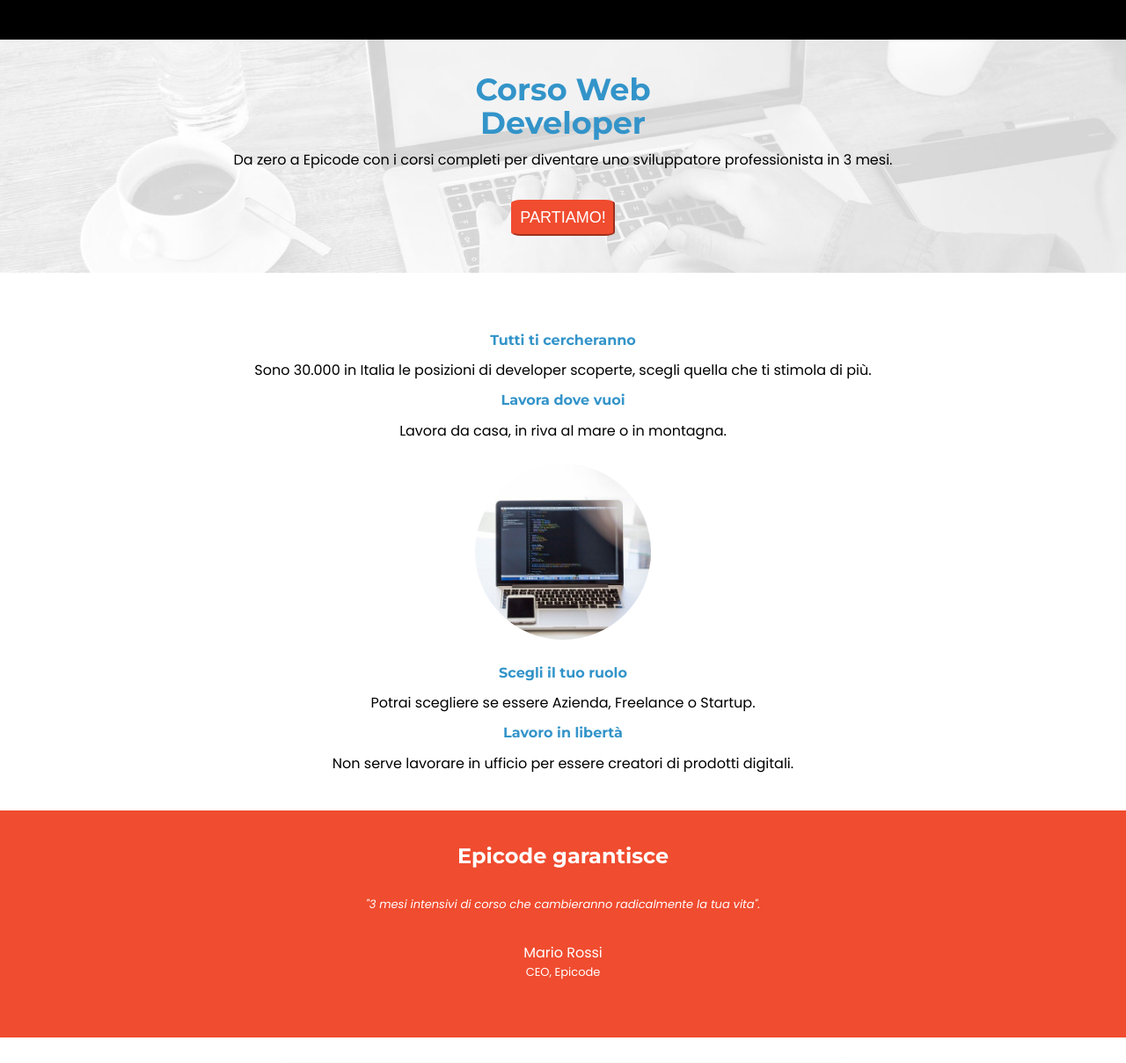
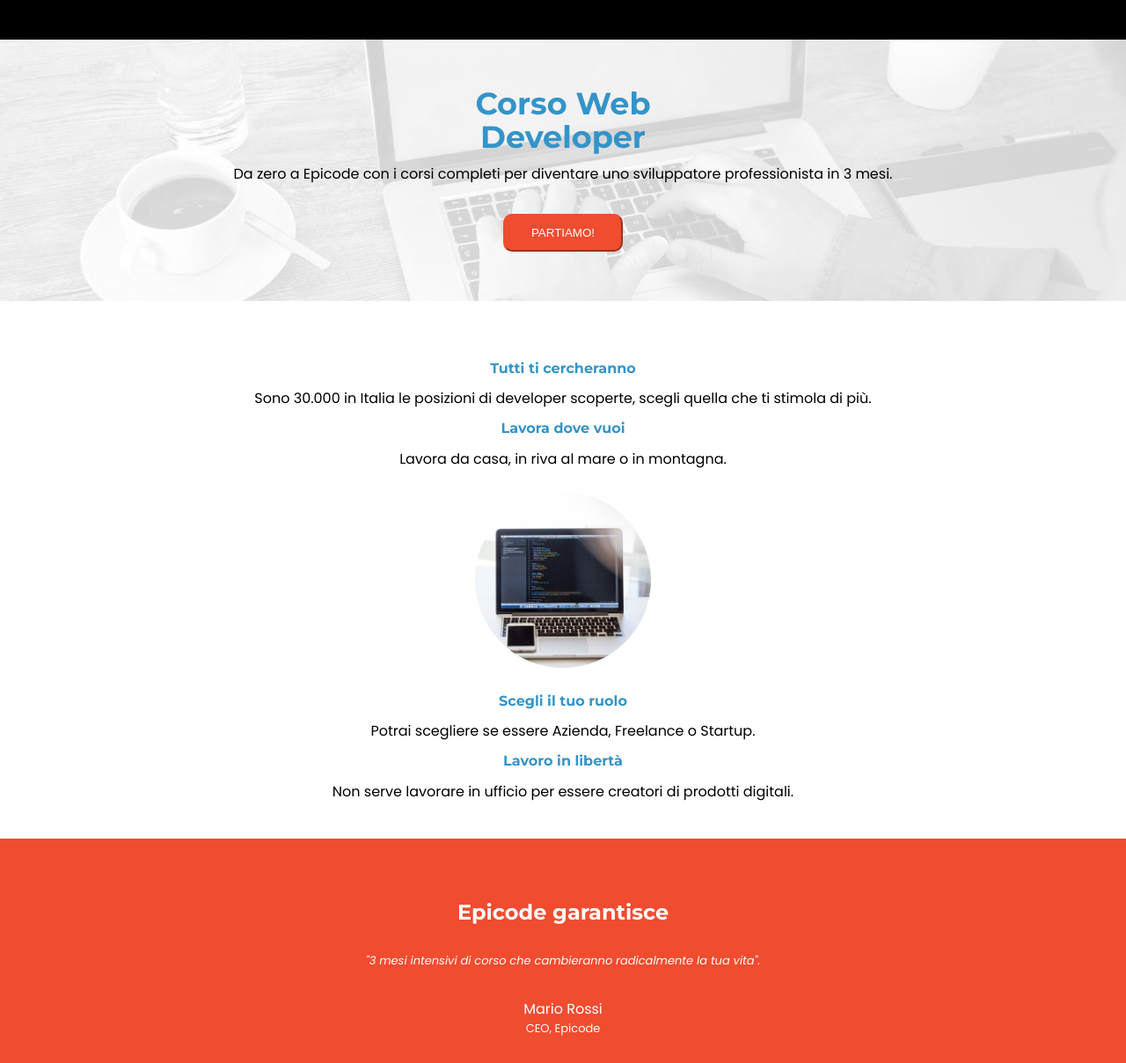
Before and after one commit to AntonioLieto999/U1-W1-Progetto, a plain HTML site: page index.html in a window 1280 px wide. Shown: the part 85-1293 px from the top of the page at 88% size. Drawn offline with Linux system fonts and the light colour scheme.

Commit message:
commit 9

```diff
--- a/assets/css/style.css
+++ b/assets/css/style.css
@@ -35,7 +35,7 @@ main {
   background-size: cover;
   background-position: center;
   background-repeat: no-repeat;
-  padding: 3rem;
+  padding: 4rem;
 }
 main div h1 {
   font-family: "Montserrat", sans-serif;
@@ -49,16 +49,11 @@ main div h1 {
 main div p {
   margin-bottom: 2rem;
 }
-main div,
-p,
-button {
-}
 button {
   color: white;
-  border-radius: 10%;
+  border-radius: 10px;
   background-color: #f04c2f;
-  font-size: large;
-  padding: 0.5rem;
+  padding: 12px 30px;
   border-color: #f04c2f;
   margin-bottom: -10px;
 }
@@ -81,7 +76,8 @@ nav img {
   color: white;
   max-width: 100%;
   background-color: #f04c2f;
-  padding: 2rem;
+  padding: 1rem;
+  padding-top: 4rem;
 }
 .rosso h2 {
   font-family: "Montserrat", sans-serif;
```
